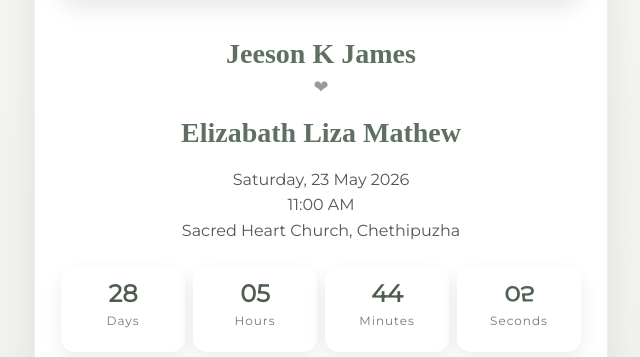
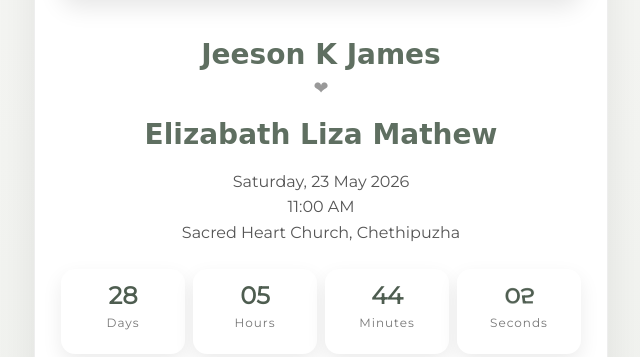
Before and after one commit to jeeson-k/jeeson, a plain HTML site: page wedding.html in a window 1280 px wide. Shown: the part 443-800 px from the top of the page, without its empty margins (319-959 px from the left). Drawn offline with Linux system fonts and the light colour scheme.

Commit message:
Change font-family of h1 to cursive

```diff
--- a/wedding.html
+++ b/wedding.html
@@ -26,7 +26,7 @@ body {
 }
 
 h1 {
-  font-family: 'Monsieur La Doulaise', serif;
+  font-family: 'Monsieur La Doulaise', cursive;
   font-size: 28px;
   color: #5f6f61;
   margin-bottom: 4px;
```
